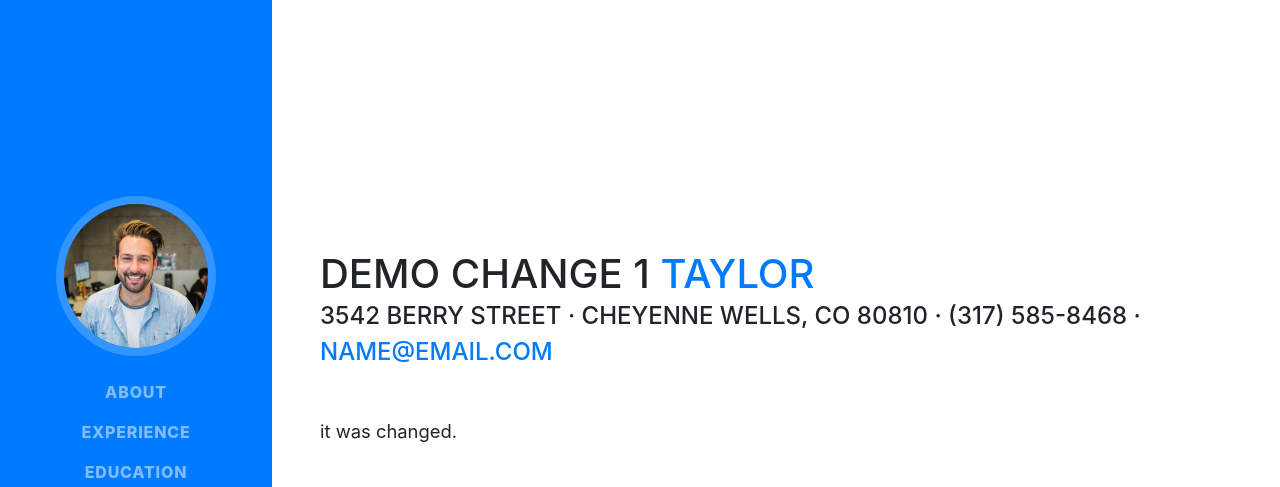
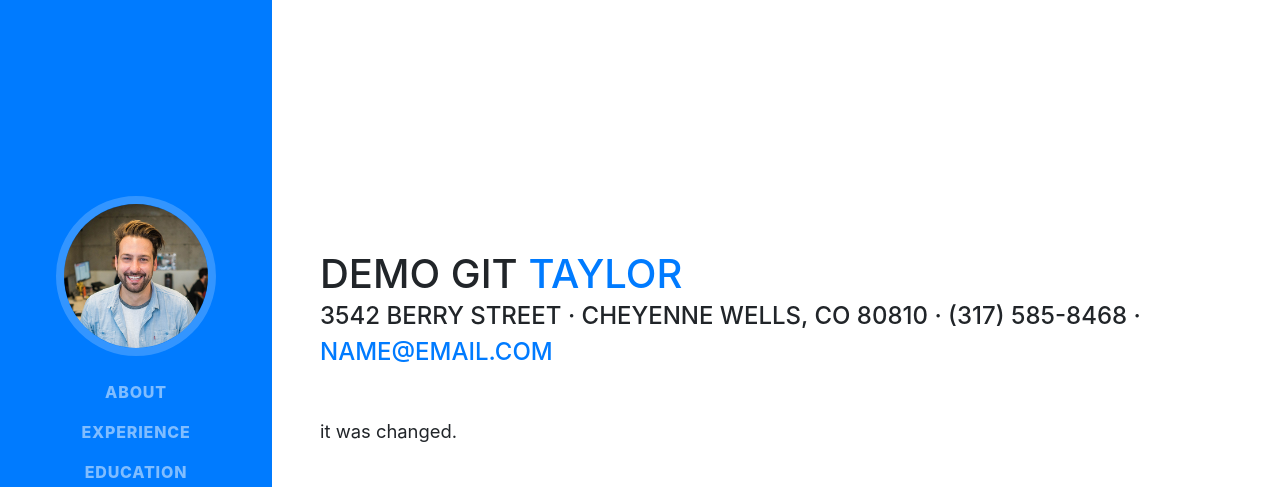
Before and after one commit to dongtvse05344/demoIWE102, a website with bundled scripts: page index.html in a window 1280 px wide. Shown: the top 487 px of the page. Built offline with nearby package versions, Linux system fonts and the light colour scheme; a web font is replaced by a local one.

Commit message:
change index.html

```diff
--- a/index.html
+++ b/index.html
@@ -63,7 +63,7 @@
 
       <section class="resume-section p-3 p-lg-5 d-flex d-column" id="about">
         <div class="my-auto">
-          <h1 class="mb-0">Demo change 1
+          <h1 class="mb-0">Demo Git
             <span class="text-primary">Taylor</span>
           </h1>
           <div class="subheading mb-5">3542 Berry Street · Cheyenne Wells, CO 80810 · (317) 585-8468 ·
```
